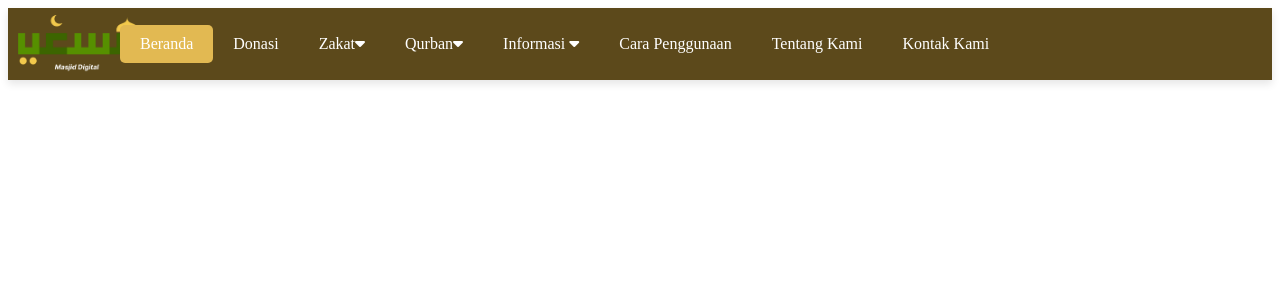
After one commit to nrainisr-oktvnib/PROJECT-MASIGI, a PHP site: page /header.html in a window 1280 px wide. The commit adds this page. Shown: the top 300 px of the page. Run offline with PHP 8.4, Linux system fonts and the light colour scheme.

Commit message:
halaman beranda dan header

```diff
--- /dev/null
+++ b/Beranda/header.css
@@ -0,0 +1,95 @@
+header:hover {
+    animation: headerHoverEffect 1s forwards;
+}
+
+@keyframes headerHoverEffect {
+    from {
+        background-color: #9d7e36;
+    }
+    to {
+        background-color: #5c491b;
+    }
+}
+
+
+header {
+    background-color: #5c491b;
+    color: white;
+    padding: 17px 0;
+    box-shadow: 0 4px 8px rgba(0, 0, 0, 0.1);
+    background-image: url('logo-putih.png');
+    background-repeat: no-repeat;
+    background-position: left 10px center;
+    background-size: 120px;
+}
+
+.header-container {
+    display: flex;
+    align-items: center;
+    max-width: 1100px;
+    margin: 0 auto;
+    padding: 0 10px;
+}
+
+.header-container nav {
+    margin-left: 30px;
+}
+
+.header-content {
+    display: flex;
+    justify-content: space-between;
+    align-items: center;
+    max-width: 1500px;
+    margin: 0px auto;
+    padding: 0 20px;
+}
+
+
+nav ul {
+    list-style: none;
+    margin: 0;
+    padding: 0;
+    display: flex;
+}
+
+nav ul li {
+    position: relative;
+}
+
+nav ul li a {
+    text-decoration: none;
+    color: white;
+    padding: 10px 20px;
+    display: block;
+    transition: background-color 0.3s, color 0.3s;
+    border-radius: 5px;
+}
+
+nav ul li a:hover, nav ul li a.active {
+    background-color: #e2b952;
+}
+
+nav ul .submenu {
+    display: none;
+    position: absolute;
+    background-color: #594104;
+    top: 100%;
+    left: 0;
+    min-width: 150px;
+    box-shadow: 0 4px 8px rgba(0, 0, 0, 0.1);
+    border-radius: 5px;
+}
+
+nav ul .submenu li a {
+    padding: 10px;
+    display: block;
+    color: white;
+}
+
+nav ul .submenu.show {
+    display: block;
+}
+
+nav ul li:hover .submenu {
+    display: block;
+}
--- /dev/null
+++ b/Beranda/header.html
@@ -0,0 +1,45 @@
+<!DOCTYPE html>
+<html lang="id">
+<head>
+    <meta charset="UTF-8">
+    <meta name="viewport" content="width=device-width, initial-scale=1.0">
+    <link rel="stylesheet" type="text/css" href="header.css">
+    <link rel="stylesheet" href="https://cdnjs.cloudflare.com/ajax/libs/font-awesome/6.0.0-beta3/css/all.min.css">
+    <title>MASIGI: Beranda</title>
+</head>
+<body>
+    <header>
+        <div class="header-container">
+            <nav>
+                <ul>
+                    <li><a href="#" class="active" onclick="navigateTo('beranda.html')">Beranda</a></li>
+                    <li><a href="#" onclick="navigateTo('donasi.html')">Donasi</a></li>
+                    <li>
+                        <a href="#" onclick="toggleSubMenu(event, this)">Zakat<i class="fa-solid fa-caret-down"></i></a>
+                        <ul class="submenu">
+                            <li><a href="#" onclick="navigateTo('zakat_fitrah.html')">Zakat Fitrah</a></li>
+                            <li><a href="#" onclick="navigateTo('zakat_mal.html')">Zakat Mal</a></li>
+                        </ul>
+                    </li>
+                    <li>
+                        <a href="#" onclick="toggleSubMenu(event, this)">Qurban<i class="fa-solid fa-caret-down"></i></a>
+                        <ul class="submenu">
+                            <li><a href="#" onclick="navigateTo('sapi.html')">Sapi</a></li>
+                            <li><a href="#" onclick="navigateTo('kambing.html')">Kambing</a></li>
+                        </ul>
+                    </li>
+                    <li>
+                        <a href="#" onclick="toggleSubMenu(event, this)">Informasi <i class="fa-solid fa-caret-down"></i></a>
+                        <ul class="submenu">
+                            <li><a href="#" onclick="navigateTo('takmir_masjid.html')">Takmir Masjid</a></li>
+                            <li><a href="#" onclick="navigateTo('pelaksanaan_sholat.html')">Pelaksanaan Sholat Jumat</a></li>
+                            <li><a href="#" onclick="navigateTo('laporan_keuangan.html')">Laporan Keuangan</a></li>
+                        </ul>
+                    </li>
+                    <li><a href="#" onclick="navigateTo('cara_penggunaan.html')">Cara Penggunaan</a></li>
+                    <li><a href="#" onclick="navigateTo('tentang_kami.html')">Tentang Kami</a></li>
+                    <li><a href="#" onclick="navigateTo('kontak_kami.html')">Kontak Kami</a></li>
+                </ul>
+            </nav>
+        </div>
+    </header>
```
Also changed, not shown: Beranda/beranda.css (+51 -17 lines), Beranda/beranda.html (+11 -7 lines), Beranda/ye.png (added).
